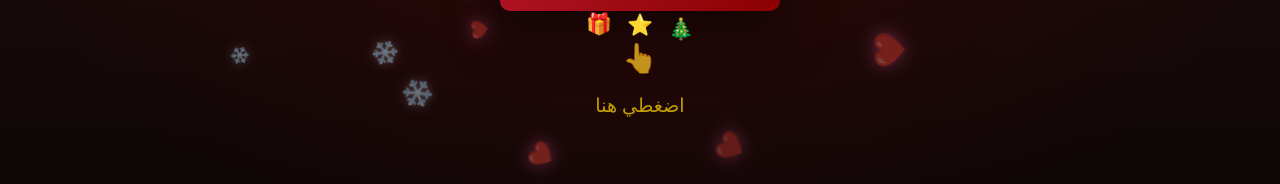
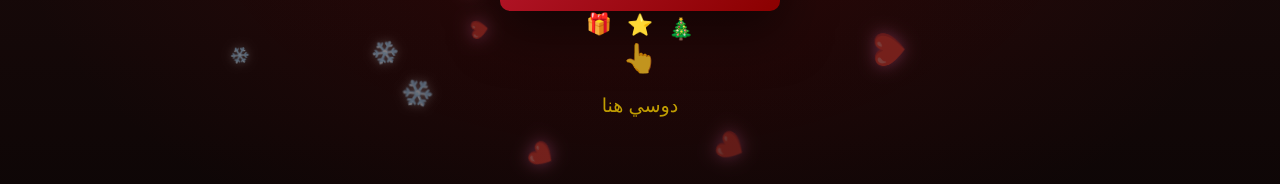
Before and after one commit to MenuM7D/Happy-New-Year-janjon, a React (Vite) app: page /envelope in a window 1280 px wide. Shown: the part 508-692 px from the top of the page. Built offline with nearby package versions, Linux system fonts and the light colour scheme.

Commit message:
Update EnvelopePage.jsx

```diff
--- a/src/pages/EnvelopePage.jsx
+++ b/src/pages/EnvelopePage.jsx
@@ -55,7 +55,7 @@ const EnvelopePage = () => {
 
           <div className="click-hint">
             <span className="hint-arrow">👆</span>
-            <span>اضغطي هنا</span>
+            <span>دوسي هنا</span>
           </div>
         </div>
       ) : (
@@ -70,7 +70,7 @@ const EnvelopePage = () => {
             <div className="message-card">
               <div className="card-header">
                 <span className="header-icon">💌</span>
-                <h3>إلى أغلى جنجونتي</h3>
+                <h3>كل سنه وانتي معايا يا جنجونتي</h3>
                 <span className="header-icon">💌</span>
               </div>
 
@@ -80,7 +80,7 @@ const EnvelopePage = () => {
 
               <div className="card-footer">
                 <span>❤️</span>
-                <span>مع كل حبي</span>
+                <span>من قلبي الرساله دي ها</span>
                 <span>❤️</span>
               </div>
             </div>
@@ -94,7 +94,7 @@ const EnvelopePage = () => {
 
           <button className="romantic-button next-button" onClick={handleNextPage}>
             <span>✨</span>
-            دوسي هنا يا قمر
+            دوسي هنا يا عيوني عشان تكملي
             <span>✨</span>
           </button>
         </div>
```
